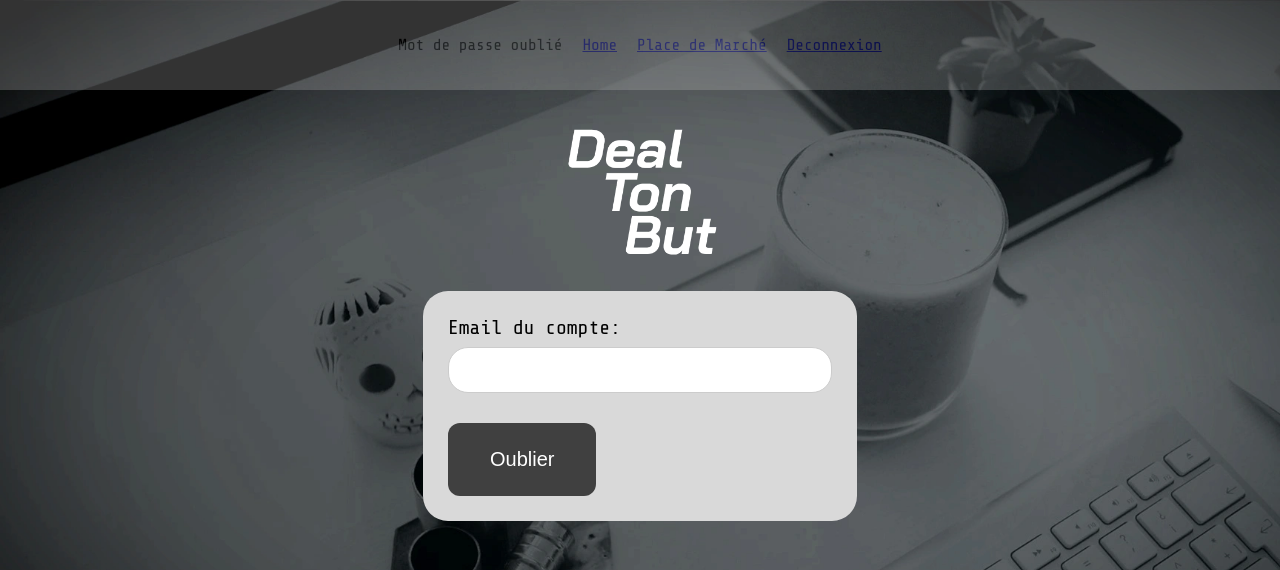
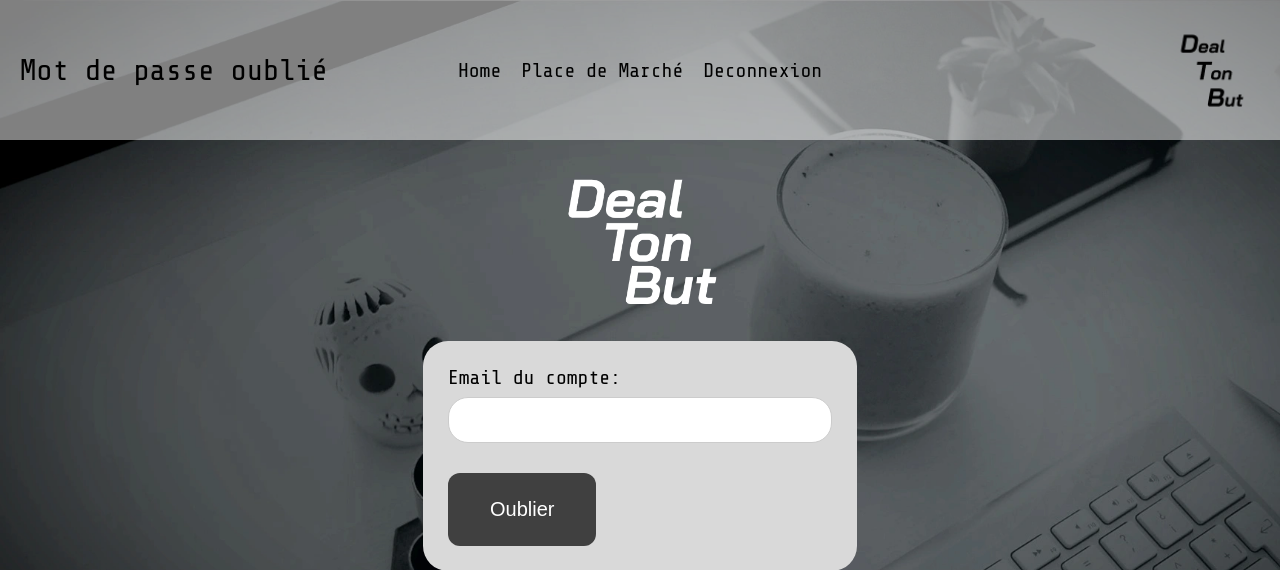
Before and after one commit to maximeNoiret/DealTonBUT, a PHP site: page /user/forgot in a window 1280 px wide. Shown: the top 570 px of the page. Run offline with PHP 8.4, Linux system fonts and the light colour scheme.

Commit message:
Ajout de la navbar

```diff
--- a/_assets/styles/style.css
+++ b/_assets/styles/style.css
@@ -16,13 +16,50 @@ body{
 
 .nav{
     display: flex;
+    justify-content: space-between;
+    align-items: center;
+    padding: 20px;
+    background-color: rgba(255,255,255,0.5);
+    margin-bottom: 20px;
+}
+
+.nav-left{
+    flex: 1;
+    display: flex;
+    justify-content: flex-start;
+    align-items: center;
+}
+
+.nav-center{
+    flex: 1;
+    display: flex;
     justify-content: center;
     align-items: center;
     gap: 20px;
-    padding: 20px;
-    background-color: #ccc;
-    opacity: 0.25;
+}
 
+.nav-right{
+    flex: 1;
+    display: flex;
+    justify-content: flex-end;
+    align-items: center;
+}
+
+.nav-link{
+    color: #000000;
+    text-decoration: none;
+    font-size: 20px;
+}
+
+.placeholder{
+    font-size: 30px;
+    color: #000000;
+    margin: 0;
+}
+
+.logo-nav{
+    width: 100px;
+    height: auto;
 }
 
 .logo-main{
--- a/modules/dtu/controllers/MarketPlace.php
+++ b/modules/dtu/controllers/MarketPlace.php
@@ -10,18 +10,18 @@ class MarketPlace implements Controller {
   private const PATH = '/marketplace';
   private const METH = 'GET';
 
-  const string STYLESHEET = DIRECTORY_SEPARATOR . '_assets' . DIRECTORY_SEPARATOR . 'styles' . DIRECTORY_SEPARATOR . 'style.css';
+  private const STYLESHEET = DIRECTORY_SEPARATOR . '_assets' . DIRECTORY_SEPARATOR . 'styles' . DIRECTORY_SEPARATOR . 'style.css';
 
   function control(): void {
     if (!isset($_SESSION['logged-in']) || $_SESSION['logged-in'] !== true) {
       header('Location: /user/login');
     } else {
-      echo new MarketPlaceView()->render("Place de Marché - DealTonBUT", self::STYLESHEET);
-    }
+      echo (new MarketPlaceView())->render("Place de Marché - DealTonBUT", static::STYLESHEET);
+  }
   }
 
-  static function resolve(string $path, string $meth): bool {
-    return $path === self::PATH && $meth === self::METH;
+  public static function resolve(string $path, string $meth): bool {
+    return $path === static::PATH && $meth === static::METH;
   }
 
 
--- a/modules/dtu/controllers/PasswordForgot.php
+++ b/modules/dtu/controllers/PasswordForgot.php
@@ -14,7 +14,7 @@ class PasswordForgot implements Controller
 
   function control(): void
   {
-    echo new ForgotPasswordView()->render("Forgot Password - DealTonBUT", self::STYLESHEET);
+    echo (new ForgotPasswordView())->render("Forgot Password - DealTonBUT", self::STYLESHEET);
   }
 
   static function resolve(string $path, string $meth): bool
--- a/modules/dtu/controllers/PasswordForgotConfirm.php
+++ b/modules/dtu/controllers/PasswordForgotConfirm.php
@@ -13,7 +13,7 @@ class PasswordForgotConfirm implements Controller {
   const string STYLESHEET = DIRECTORY_SEPARATOR . '_assets' . DIRECTORY_SEPARATOR . 'styles' . DIRECTORY_SEPARATOR . 'style.css';
 
   function control(): void {
-    echo new ForgotPasswordView(Account::forgotPassword($_POST['email']))->render('Forgot Password - DealTonBUT', self::STYLESHEET);
+    echo (new ForgotPasswordView(Account::forgotPassword($_POST['email'])))->render('Forgot Password - DealTonBUT', self::STYLESHEET);
   }
 
   static function resolve(string $path, string $meth): bool {
--- a/modules/dtu/views/AbstractView.php
+++ b/modules/dtu/views/AbstractView.php
@@ -4,6 +4,7 @@ namespace views;
 
 abstract class AbstractView {
   public function header(string $title, string $stylesheet, string $customvalue = ''): string {
+    $navbarHtml = $this->showNavbar() ? $this->navbar($customvalue) : '';
     return '<!DOCTYPE html>
 <html>
   <head>
@@ -15,7 +16,7 @@ abstract class AbstractView {
   </head>
   <body>
     <header>
-    ' . $this->navbar($customvalue) . '
+    ' . $navbarHtml . '
     </header>
     <main>';
   }
@@ -39,11 +40,18 @@ abstract class AbstractView {
   public function navbar(string $placeholder = ''): string {
     return '
       <nav class="nav">
-        <p>' . $placeholder . '</p>
-        <a href="/">Home</a>
-        <a href="/marketplace">Place de Marché</a>
-        <a href="/user/logout">Deconnexion</a>
-        <!-- ajoutez les liens ici les copains -->
+        <div class="nav-left">
+          <p class="placeholder">' . $placeholder . '</p>
+        </div>
+        <div class="nav-center">
+          <a class="nav-link" href="/">Home</a>
+          <a class="nav-link" href="/marketplace">Place de Marché</a>
+          <a class="nav-link" href="/user/logout">Deconnexion</a>
+          <!-- ajoutez les liens ici les copains -->
+        </div>
+        <div class="nav-right">
+          <img class="logo-nav" src="/_assets/images/navbarLogo.webp" alt="Logo">
+        </div>
       </nav>';
   }
 
@@ -60,4 +68,8 @@ abstract class AbstractView {
   abstract function templateValues(): array;
 
   abstract function navbarText(): string;
+
+  public function showNavbar(): bool {
+    return true;
+  }
 }
--- a/modules/dtu/views/MainPageView.php
+++ b/modules/dtu/views/MainPageView.php
@@ -22,4 +22,8 @@ class MainPageView extends AbstractView
   function navbarText(): string {
     return '';
   }
+
+  public function showNavbar(): bool {
+    return false;
+  }
 }
```
Also changed, not shown: _assets/images/navbarLogo.webp (added).
